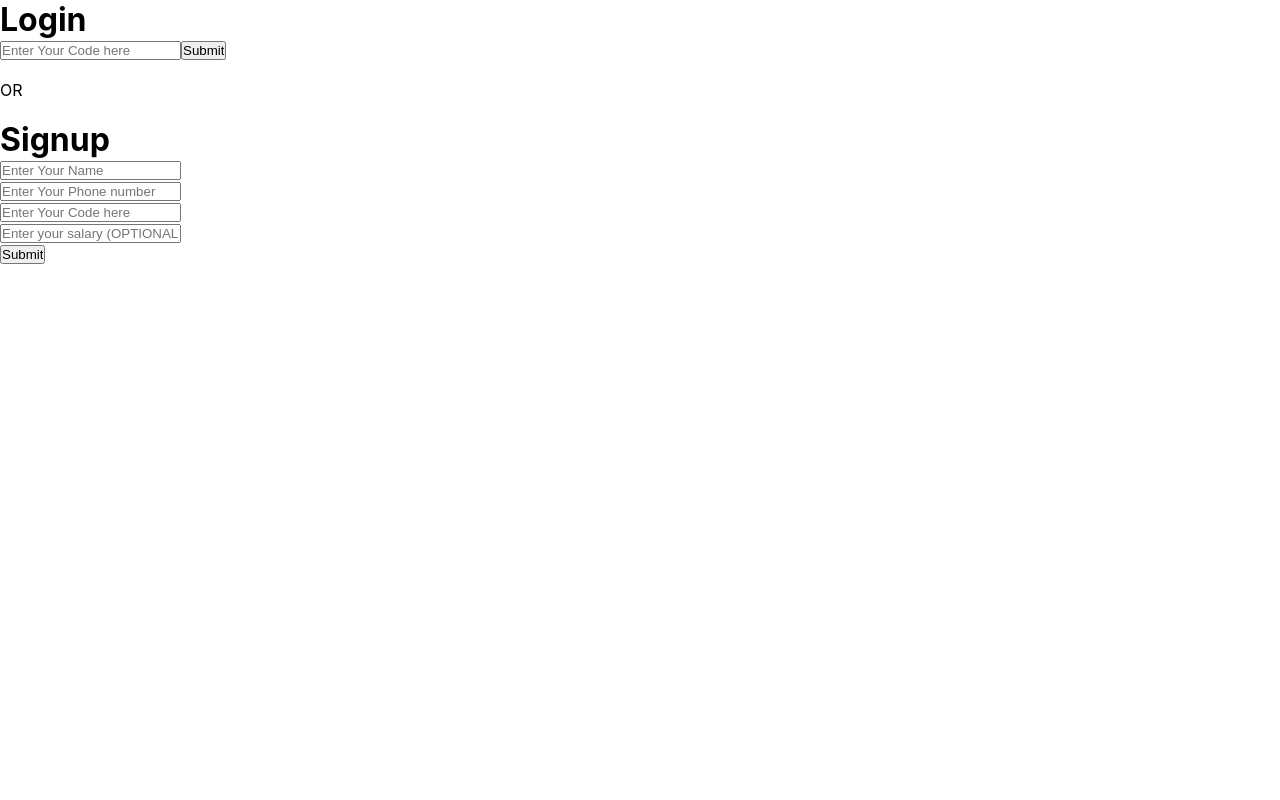
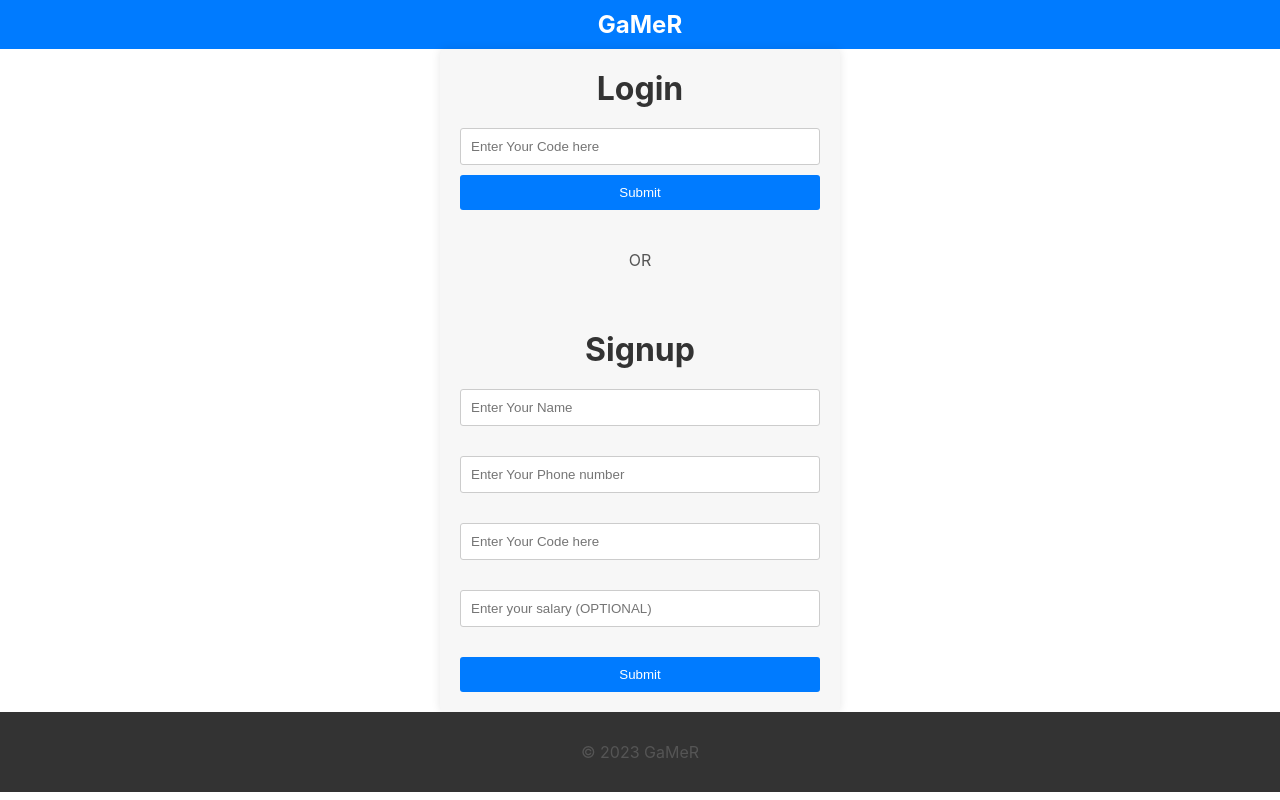
Before and after one commit to Syedabbas643/web_dev_react, a React (Create React App) app: page / in a window 1280 px wide. Built offline with nearby package versions, Linux system fonts and the light colour scheme.

Commit message:
deleted:    src/Signup.js 	new file:   src/login.css 	modified:   src/login.js

```diff
--- a/src/Signup.js
+++ /dev/null
@@ -1,103 +0,0 @@
-import React, { useState } from "react"
-import axios from "axios"
-import { useNavigate} from "react-router-dom"
-
-const Signup = () => {
-  const history=useNavigate();
-
-    const [tel,settel]=useState('')
-    const [code,setcode]=useState('')
-    const [name,setname]=useState('')
-    const [salary,setsalary] = useState(0);
-
-    async function submit(e){
-        e.preventDefault();
-        if (tel.trim() === '' || code.trim() === ''|| name.trim() === '') {
-          alert('Please fill in all the required fields.');
-          return;
-        }
-
-        try{
-
-            await axios.post("/signup123",{
-                tel,code,name,salary
-            })
-            .then(res=>{
-                if(res.data==="exist"){
-                    alert("User already exists")
-                }
-                else if(res.data==="success"){
-                  history("/Calender",{state:{id:code}})
-                }
-            })
-            .catch(e=>{
-                alert("wrong details")
-                console.log(e);
-            })
-
-        }
-        catch(e){
-            console.log(e);
-
-        }
-
-    }
-  return (
-    <div className="signup">
-
-          <h1>Signup</h1>
-
-          <form action="POST">
-                <input
-                    type="text"
-                    onChange={(e) => { setname(e.target.value) }}
-                    placeholder="Enter Your Name"
-                    required
-                />
-                <br></br>
-                <input
-                    type="tel"
-                    pattern="[0-9]*"
-                    onChange={(e) => { settel(e.target.value) }}
-                    onKeyPress={(e) => {
-                      if (!/[0-9]/.test(e.key)) {
-                          e.preventDefault();
-                      }
-                  }}
-                    placeholder="Enter Your Phone number"
-                    required
-                />
-                <br></br>
-                <input
-                    type="tel"
-                    pattern="[0-9]*"
-                    onChange={(e) => { setcode(e.target.value) }}
-                    onKeyPress={(e) => {
-                      if (!/[0-9]/.test(e.key)) {
-                          e.preventDefault();
-                      }
-                  }}
-                    placeholder="Enter Your Code here"
-                    required
-                />
-                <br></br>
-                <input
-                    type="tel"
-                    pattern="[0-9]*"
-                    onChange={(e) => { setsalary(e.target.value) }}
-                    onKeyPress={(e) => {
-                      if (!/[0-9]/.test(e.key)) {
-                          e.preventDefault();
-                      }
-                  }}
-                    placeholder="Enter your salary (OPTIONAL)"
-                    required
-                />
-                <br></br>
-                <input type="submit" onClick={submit} />
-          </form>
-        </div>
-  )
-}
-
-export default Signup
--- /dev/null
+++ b/src/login.css
@@ -0,0 +1,94 @@
+.login-container {
+    max-width: 400px;
+    margin: 0 auto;
+    padding: 20px;
+    background-color: #f7f7f7;
+    border-radius: 5px;
+    box-shadow: 0 0 10px rgba(0, 0, 0, 0.1);
+  }
+
+  .login h1 {
+    text-align: center;
+    color: #333;
+    margin-bottom: 20px;
+  }
+
+  form {
+    display: flex;
+    flex-direction: column;
+  }
+
+  input[type="tel"],
+  input[type="text"] {
+    padding: 10px;
+    margin-bottom: 10px;
+    border: 1px solid #ccc;
+    border-radius: 3px;
+  }
+
+  input[type="submit"] {
+    background-color: #007bff;
+    color: #fff;
+    border: none;
+    border-radius: 3px;
+    padding: 10px;
+    cursor: pointer;
+  }
+
+  input[type="submit"]:hover {
+    background-color: #0056b3;
+  }
+
+  p {
+    text-align: center;
+    color: #555;
+    margin: 20px 0;
+  }
+
+  .signup {
+    margin-top: 20px;
+    text-align: center;
+  }
+
+  .signup h1 {
+    text-align: center;
+    color: #333;
+    margin-bottom: 20px;
+  }
+
+  .header {
+    background-color: #007bff;
+    color: #fff;
+    padding: 10px 0;
+    text-align: center;
+  }
+
+  .header-content {
+    max-width: 960px;
+    margin: 0 auto;
+  }
+
+  .header h1 {
+    margin: 0;
+    font-size: 24px;
+  }
+
+  /* Footer styles */
+  .footer {
+    background-color: #333;
+    color: #fff;
+    padding: 10px 0;
+    text-align: center;
+  }
+
+  .footer-content {
+    max-width: 960px;
+    margin: 0 auto;
+  }
+
+  @media (max-width: 600px) {
+    .login {
+      max-width: 100%;
+      border-radius: 0;
+    }
+  }
--- a/src/login.js
+++ b/src/login.js
@@ -1,14 +1,16 @@
 import React, { useState } from "react"
 import axios from "axios"
 import { useNavigate} from "react-router-dom"
-import Signup from './Signup';
-import Calendar from './components/Calender';
-import { BrowserRouter as Router, Routes, Route } from "react-router-dom";
+import './login.css';
 
 const Login = () => {
     const history=useNavigate();
     const [code,setcode]=useState('')
-    const [currentDate] = useState(new Date());
+    const [tel,settel]=useState('')
+    const [codel,setcodel]=useState('')
+    const [name,setname]=useState('')
+    const [salary,setsalary] = useState(0);
+
 
     async function submit(e){
         e.preventDefault();
@@ -24,7 +26,7 @@ const Login = () => {
             })
             .then(res=>{
                 if(res.data==="success"){
-                    history("/Calender",{state:{id:code,date:currentDate}})
+                    history("/Calender",{state:{id:code}})
                 }
                 else if(res.data==="fail"){
                     alert("Passcode is WRONG")
@@ -46,12 +48,55 @@ const Login = () => {
 
     }
 
+    async function submitl(e){
+        e.preventDefault();
+        if (tel.trim() === '' || codel.trim() === ''|| name.trim() === '') {
+          alert('Please fill in all the required fields.');
+          return;
+        }
+
+        try{
+
+            await axios.post("/signup123",{
+                tel,codel,name,salary
+            })
+            .then(res=>{
+                if(res.data==="exist"){
+                    alert("User already exists")
+                }
+                else if(res.data==="success"){
+                  history("/Calender",{state:{id:codel}})
+                }
+            })
+            .catch(e=>{
+                alert("wrong details")
+                console.log(e);
+            })
+
+        }
+        catch(e){
+            console.log(e);
+
+        }
+
+    }
+
 
     return (
-        <div className="login">
 
+
+
+        <div className="rooter">
+
+        <header className="header">
+            <div className="header-content">
+          <h1>GaMeR</h1>
+            </div>
+        </header>
+
+        <main className="login-container">
+            <div className="login">
             <h1>Login</h1>
-
             <form action="POST">
                 <input type="tel" onChange={(e) => { setcode(e.target.value) }} onKeyPress={(e) => {
                       if (!/[0-9]/.test(e.key)) {
@@ -65,8 +110,70 @@ const Login = () => {
             <br />
             <p>OR</p>
             <br />
-            <Signup />
+             </div>
+
+            <div className="signup">
+            <h1>Signup</h1>
+            <form action="POST">
+                <input
+                    type="text"
+                    onChange={(e) => { setname(e.target.value) }}
+                    placeholder="Enter Your Name"
+                    required
+                />
+                <br></br>
+                <input
+                    type="tel"
+                    pattern="[0-9]*"
+                    onChange={(e) => { settel(e.target.value) }}
+                    onKeyPress={(e) => {
+                      if (!/[0-9]/.test(e.key)) {
+                          e.preventDefault();
+                      }
+                  }}
+                    placeholder="Enter Your Phone number"
+                    required
+                />
+                <br></br>
+                <input
+                    type="tel"
+                    pattern="[0-9]*"
+                    onChange={(e) => { setcodel(e.target.value) }}
+                    onKeyPress={(e) => {
+                      if (!/[0-9]/.test(e.key)) {
+                          e.preventDefault();
+                      }
+                  }}
+                    placeholder="Enter Your Code here"
+                    required
+                />
+                <br></br>
+                <input
+                    type="tel"
+                    pattern="[0-9]*"
+                    onChange={(e) => { setsalary(e.target.value) }}
+                    onKeyPress={(e) => {
+                      if (!/[0-9]/.test(e.key)) {
+                          e.preventDefault();
+                      }
+                  }}
+                    placeholder="Enter your salary (OPTIONAL)"
+                    required
+                />
+                <br></br>
+                <input type="submit" onClick={submitl} />
+            </form>
+            </div>
+        </main>
+        <footer className="footer">
+            <div className="footer-content">
+            <p>&copy; 2023 GaMeR</p>
+            </div>
+      </footer>
+
         </div>
+
+
 
     )
 }
```
